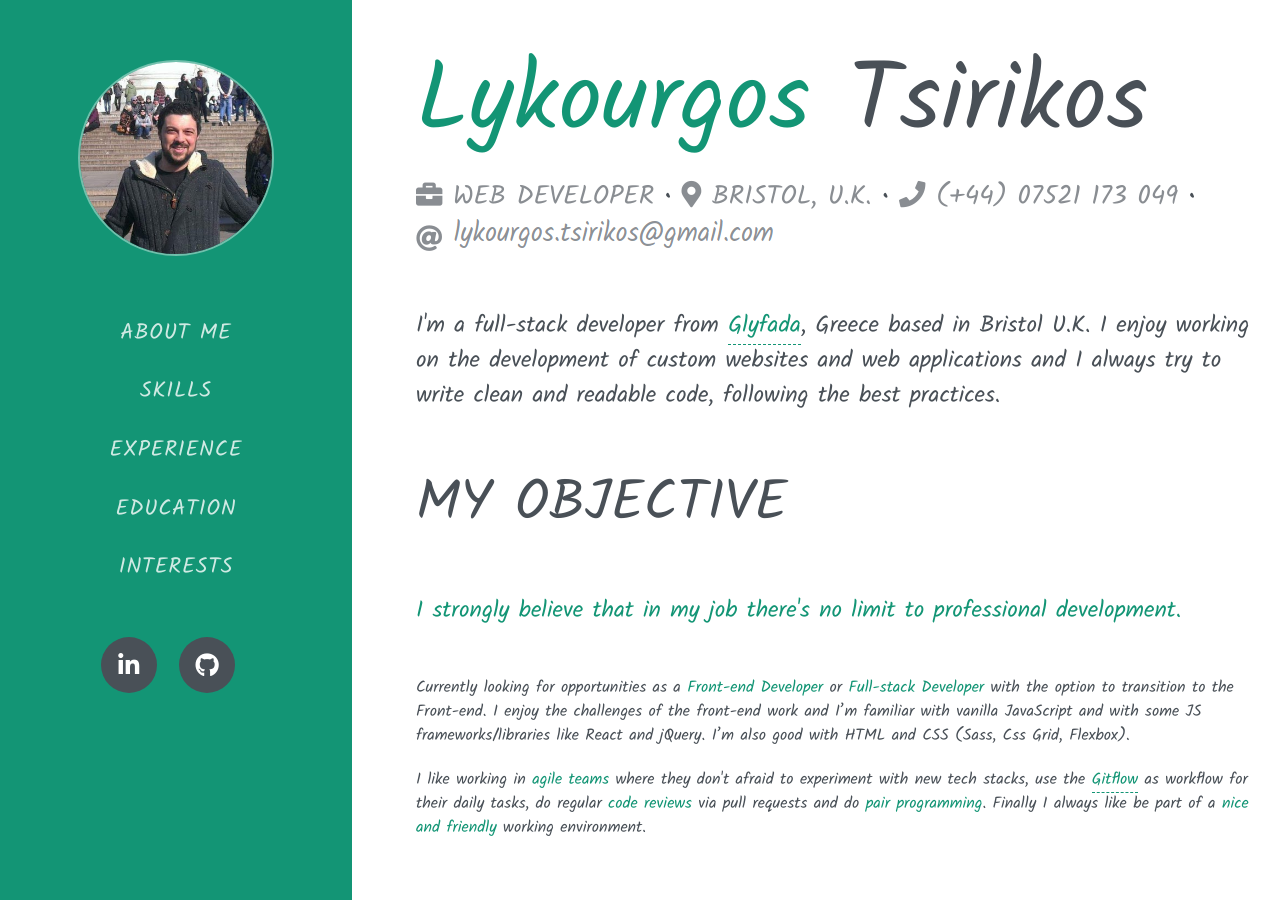
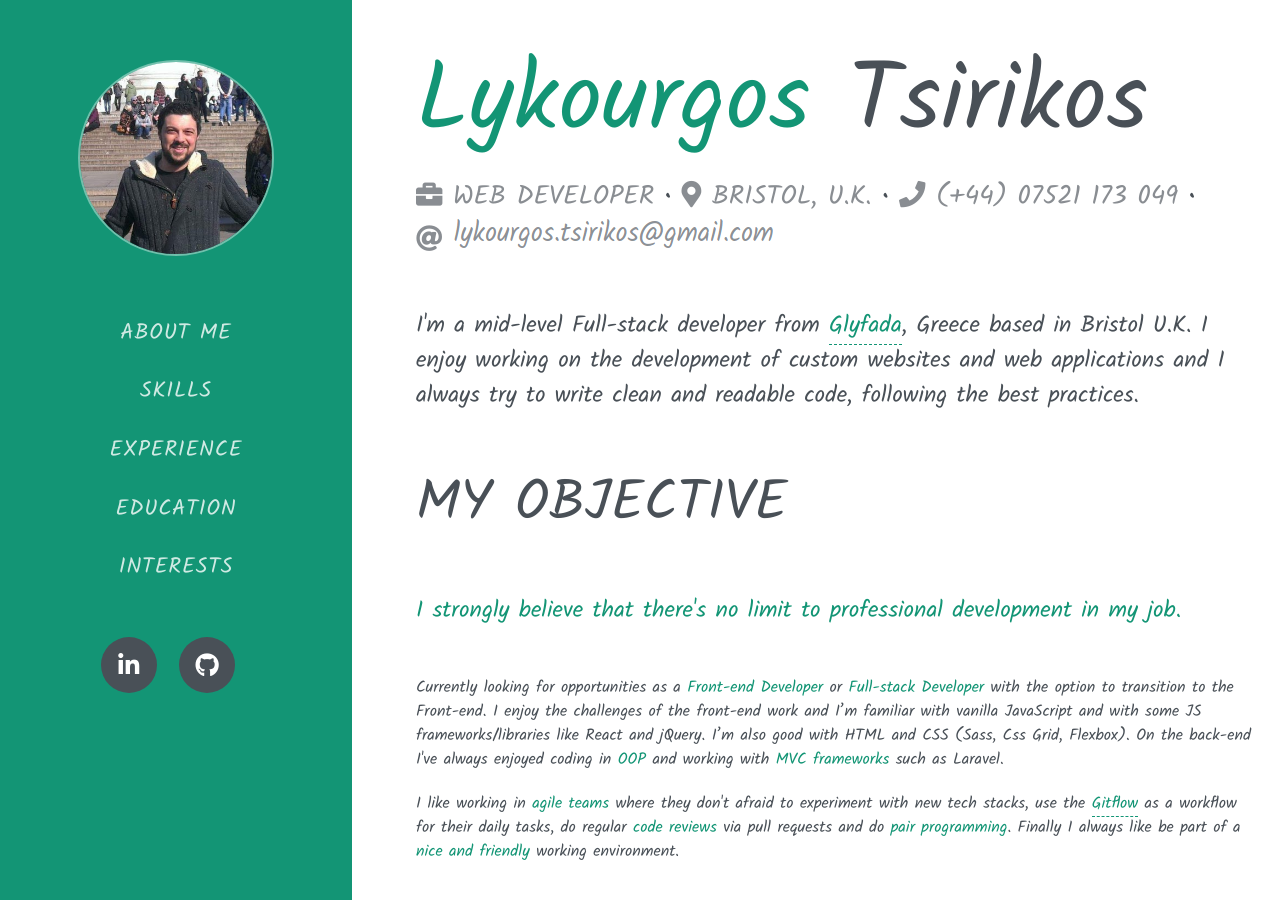
Before and after one commit to ltdev22/ltdev22.github.io, a Jekyll site: the page built from index.html, in a window 1280 px wide and 900 px high. Built offline with Jekyll 4.4.1, drawn with Linux system fonts in a browser that asks for light colours.

Commit message:
About amends

```diff
--- a/_includes/sections/about.html
+++ b/_includes/sections/about.html
@@ -10,14 +10,14 @@
             <div class="sh email"><i class="fas fa-at"></i> <img src="/assets/img/email.png"></div>
         </div>
         <div class="lead">
-            I'm a full-stack developer from <a href="https://en.wikipedia.org/wiki/Glyfada" target="_blank">Glyfada</a>, Greece based in Bristol U.K. I enjoy working on the development of custom websites and web applications and I always try to write clean and readable code, following the best practices.
+            I'm a mid-level Full-stack developer from <a href="https://en.wikipedia.org/wiki/Glyfada" target="_blank">Glyfada</a>, Greece based in Bristol U.K. I enjoy working on the development of custom websites and web applications and I always try to write clean and readable code, following the best practices.
         </div>
     </div><!-- /.jumbotron -->
 
     <div class="row">
         <h2 class="section-heading">My Objective</h2>
-        <p class="lead highlight">I strongly believe that in my job there's no limit to professional development.</p>
-        <p>Currently looking for opportunities as a <span class="highlight">Front-end Developer</span> or <span class="highlight">Full-stack Developer</span> with the option to transition to the Front-end. I enjoy the challenges of the front-end work and I’m familiar with vanilla JavaScript and with some JS frameworks/libraries like React and jQuery. I’m also good with HTML and CSS (Sass, Css Grid, Flexbox).</p>
-        <p>I like working in <span class="highlight">agile teams</span> where they don't afraid to experiment with new tech stacks, use the <a href="https://www.atlassian.com/git/tutorials/comparing-workflows/gitflow-workflow" target="_blank">Gitflow</a> as workflow for their daily tasks, do regular <span class="highlight">code reviews</span> via pull requests and do <span class="highlight">pair programming</span>. Finally I always like be part of a <span class="highlight">nice and friendly</span> working environment.</p>
+        <p class="lead highlight">I strongly believe that there's no limit to professional development in my job.</p>
+        <p>Currently looking for opportunities as a <span class="highlight">Front-end Developer</span> or <span class="highlight">Full-stack Developer</span> with the option to transition to the Front-end. I enjoy the challenges of the front-end work and I’m familiar with vanilla JavaScript and with some JS frameworks/libraries like React and jQuery. I’m also good with HTML and CSS (Sass, Css Grid, Flexbox). On the back-end I've always enjoyed coding in <span class="highlight">OOP</span> and working with <span class="highlight">MVC frameworks</span> such as Laravel.</p>
+        <p>I like working in <span class="highlight">agile teams</span> where they don't afraid to experiment with new tech stacks, use the <a href="https://www.atlassian.com/git/tutorials/comparing-workflows/gitflow-workflow" target="_blank">Gitflow</a> as a workflow for their daily tasks, do regular <span class="highlight">code reviews</span> via pull requests and do <span class="highlight">pair programming</span>. Finally I always like be part of a <span class="highlight">nice and friendly</span> working environment.</p>
     </div>
 </section><!-- /.about -->
```
